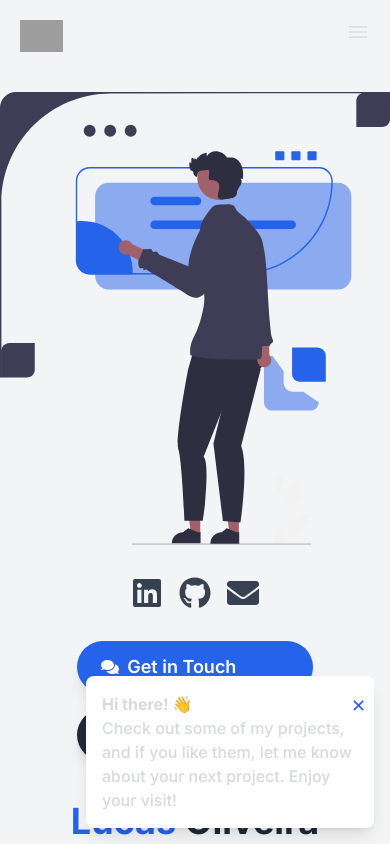
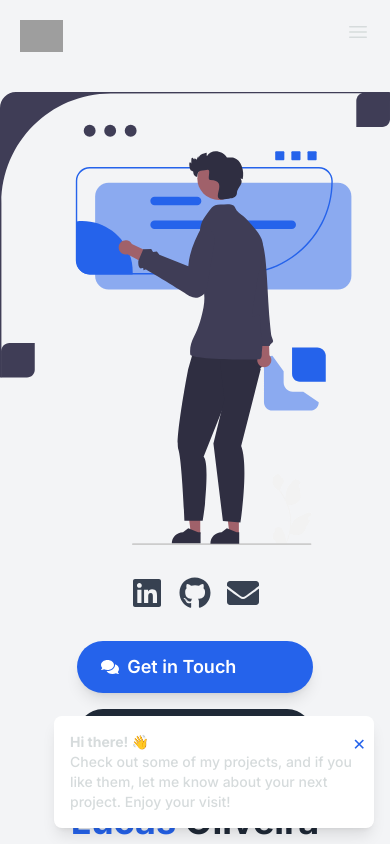
Before and after one commit to LucasNoliveira/portfolio-page, a Next.js app: page / in a window 390 px wide. Shown: the top 844 px of the page. Built offline with nearby package versions, Linux system fonts and the light colour scheme; grey boxes are pictures that could not be loaded.

Commit message:
welcome popup section responsivity

```diff
--- a/src/app/components/WelcomePopup.tsx
+++ b/src/app/components/WelcomePopup.tsx
@@ -10,7 +10,7 @@ const WelcomePopup: React.FC = () => {
     useEffect(() => {
         const timer = setTimeout(() => {
             setIsVisible(true);
-        }, 100); // Atraso mínimo para permitir o início da animação
+        }, 100); // Minimum delay to allow animation start
 
         setIsRendered(true);
 
@@ -19,24 +19,25 @@ const WelcomePopup: React.FC = () => {
 
     const handleClose = () => {
         setIsVisible(false);
-        setTimeout(() => setIsRendered(false), 300); // Duração da transição
+        setTimeout(() => setIsRendered(false), 300); // Transition duration
     };
 
     if (!isRendered) return null;
 
     return (
         <div
-            className={`fixed bottom-4 right-4 bg-white p-4 rounded-lg shadow-lg transform transition-all duration-300 w-72 ${isVisible ? "opacity-100 translate-y-0" : "opacity-0 translate-y-4"
-                }`}
+            className={`fixed bottom-4 right-4 bg-white p-4 rounded-lg shadow-lg transform transition-all duration-300
+            w-80 sm:w-96 md:w-1/2 lg:w-1/3 xl:w-1/4
+            ${isVisible ? "opacity-100 translate-y-0" : "opacity-0 translate-y-4"}`}
         >
-            <div className="text-base font-medium">
+            <div className="text-sm sm:text-base lg:text-lg font-medium">
                 <strong>{translations.hiThere}</strong>
                 <br />
                 {translations.welcomeMessage}
             </div>
             <button
                 onClick={handleClose}
-                className="mt-2 text-blue-600 absolute top-2 right-2 text-lg"
+                className="mt-2 text-blue-600 absolute top-2 right-2 text-base sm:text-lg"
             >
                 ✕
             </button>
```
